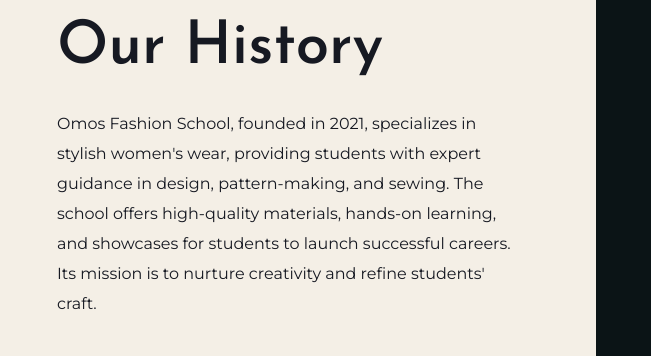
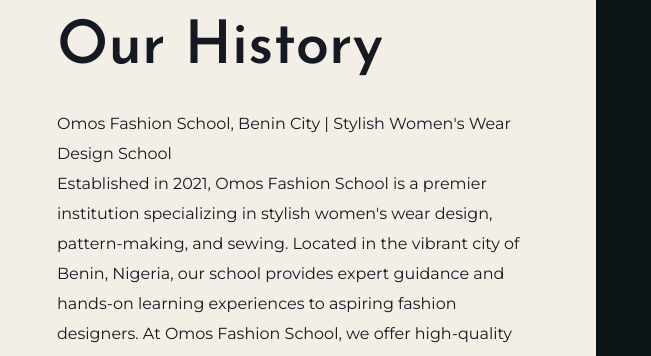
Before and after one commit to akins001/omosFashionSchool, a plain HTML site: page index.html in a window 1280 px wide. Shown: the part 2463-2819 px from the top of the page, 629-1280 px from the left. Drawn offline with Linux system fonts and the light colour scheme.

Commit message:
Update index.html

```diff
--- a/index.html
+++ b/index.html
@@ -178,9 +178,15 @@
                         </div>
                         <div class="video-history-cap wow fadeInRight" data-wow-delay=".2s">
                             <h3>Our History</h3>
-                            <p> Omos Fashion School, founded in 2021, specializes in stylish women's wear, providing students
-                                with expert guidance in design, pattern-making, and sewing. The school offers high-quality materials,
-                                hands-on learning, and showcases for students to launch successful careers. Its mission is to nurture creativity and refine students' craft.
+                            <p> Omos Fashion School, Benin City | Stylish Women's Wear Design School <br>
+
+Established in 2021, Omos Fashion School is a premier institution specializing in stylish women's wear design, pattern-making, and sewing. Located in the vibrant city of Benin, Nigeria, our school provides expert guidance and hands-on learning experiences to aspiring fashion designers.
+
+At Omos Fashion School, we offer high-quality materials and personalized instruction to nurture creativity and refine students' craft. Our mission is to empower individuals with the skills and confidence needed to succeed in the dynamic world of fashion design.
+
+Join us at Omos Fashion School and embark on a journey towards a successful career in the fashion industry. Unlock your potential and unleash your creativity with our comprehensive training programs and supportive learning environment.
+
+
 
 
 
```
